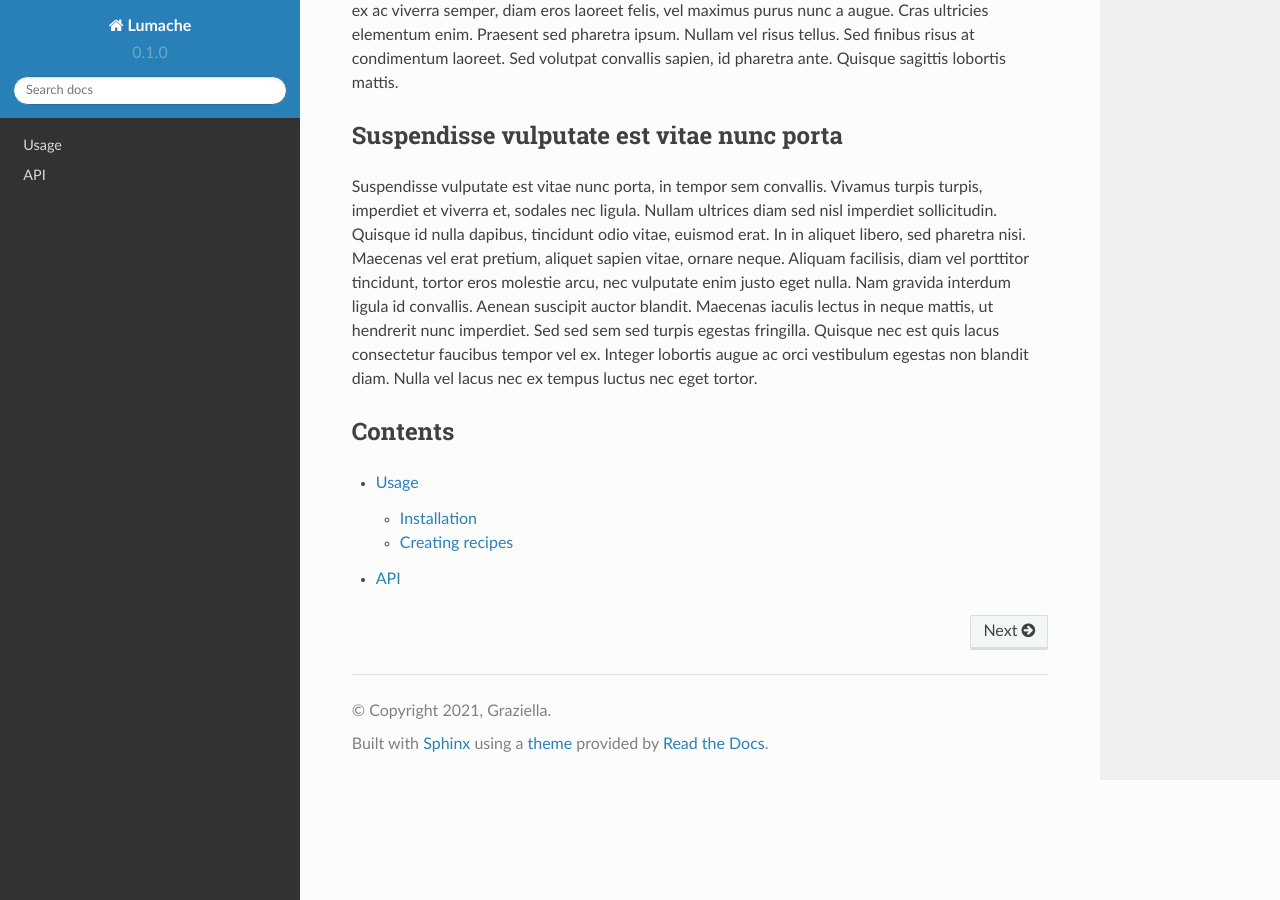
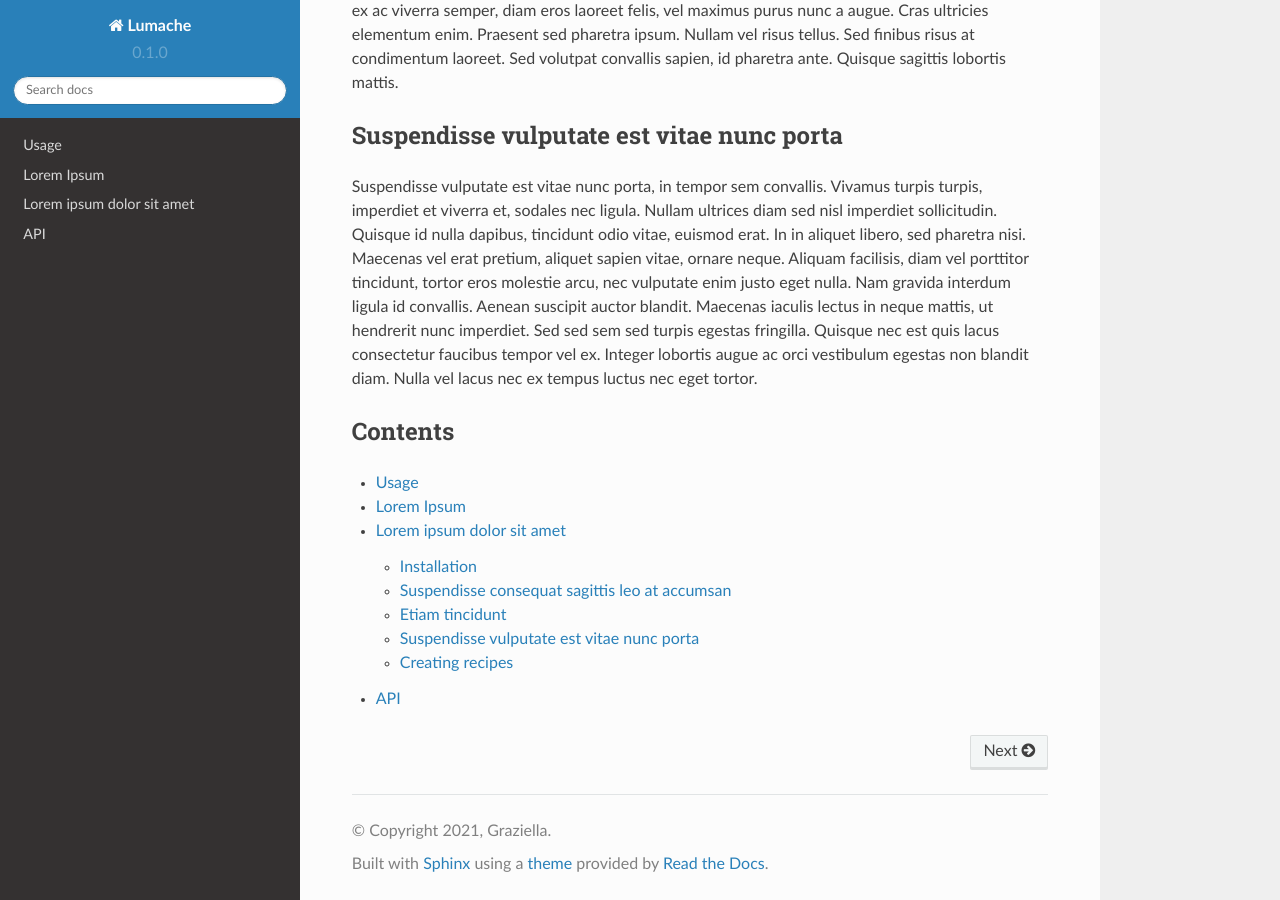
Before and after one commit to rasundsbak/rtd-tutorial, a Sphinx documentation site: the page built from docs/source/index.rst, in a window 1280 px wide and 900 px high, scrolled down 1589 px. Built offline with Sphinx 7.4.7 and the Read the Docs theme 2.0.0, drawn with Linux system fonts in a browser that asks for light colours; pages that are not in the unit, such as notebooks, are missing from menus.

```diff
--- a/docs/source/usage.rst
+++ b/docs/source/usage.rst
@@ -1,10 +1,24 @@
 Usage
 =====
+
+Lorem Ipsum
+============
+
+
+Lorem ipsum dolor sit amet
+===========================
+
 
 .. _installation:
 
 Installation
 ------------
+Suspendisse consequat sagittis leo at accumsan
+----------------------------------------------
+Etiam tincidunt
+---------------
+Suspendisse vulputate est vitae nunc porta
+------------------------------------------
 
 To use Lumache, first install it using pip:
 
```
